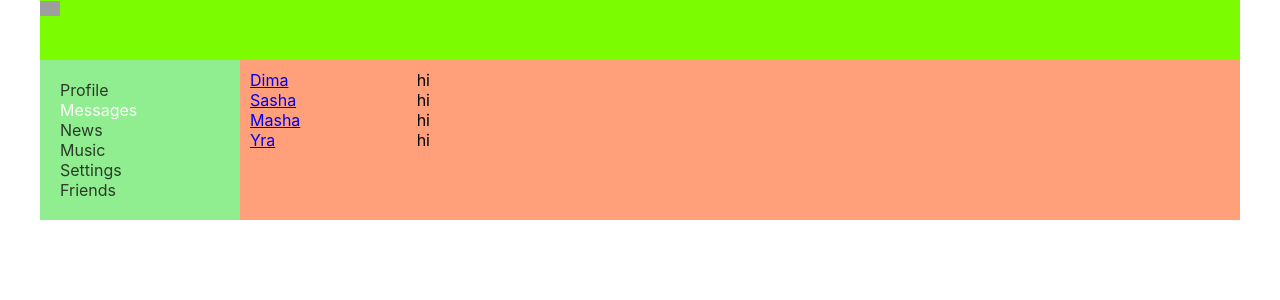
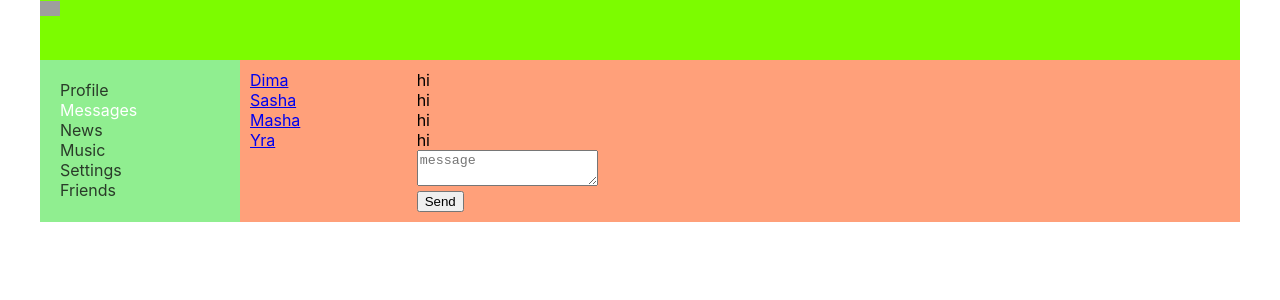
Before and after one commit to Ferzik857/social-network, a React (Create React App) app: page /Dialogs in a window 1280 px wide. Shown: the top 300 px of the page. Built offline with nearby package versions, Linux system fonts and the light colour scheme; grey boxes are pictures that could not be loaded.

Commit message:
send message

```diff
--- a/src/App.js
+++ b/src/App.js
@@ -21,7 +21,7 @@ const App = (props)=> {
 <Navbar/>
 <div className="app-warpper-content">
   <Route path="/Profile" render={() => <Profile PostData={props.PostData}  newPostText={props.newPostText} dispatch={props.dispatch} />}/>
-  <Route path="/Dialogs" render={() => <Dialogs messagesData={props.messagesData} dialogsData={props.dialogsData} />}/>
+  <Route path="/Dialogs" render={() => <Dialogs messagesData={props.messagesData} dialogsData={props.dialogsData}  newMessageBody={props.newMessageBody} dispatch={props.dispatch} />}/>
   <Route path="/News" render={News}/>
   <Route path="/Music" render={Music}/>
   <Route path="/Settings" render={Settings}/>
--- a/src/components/Dialogs/Dialogs.jsx
+++ b/src/components/Dialogs/Dialogs.jsx
@@ -16,6 +16,16 @@ const Dialogs = (props) => {
 
      let messageElements = props.messagesData.map( m => <Message message={m.message} />)
 
+
+     let newMessageBody = props.newMessageBody;
+     let onSendMessageClick=()=>{
+      props.dispatch({type:'SEND-MESSAGE'})
+     }
+     let onNewMessageChange=(e)=>{
+     let body = e.target.value;
+     props.dispatch({type:'UPDATE-NEW-MESSAGE-BODY', body:body})
+     }
+
    return <div className={b.dialog}>
 
          <div className={b.dialogsItems}>
@@ -23,7 +33,13 @@ const Dialogs = (props) => {
          </div>
 
          <div className={b.messages}>
-           {messageElements}
+          <div>{messageElements}</div>
+          <div>
+            <div><textarea value={newMessageBody}
+            onChange={onNewMessageChange}
+            placeholder="message"></textarea></div>
+            <div><button onClick={onSendMessageClick}>Send</button></div>
+          </div>
          </div>
 
    </div>
--- a/src/index.js
+++ b/src/index.js
@@ -11,7 +11,7 @@ import ReactDOM from "react-dom";
 let rerenderEntireTree = (status)=>{
     ReactDOM.render(
       <React.StrictMode>
-        <App PostData={store._state.PostData} dialogsData={store._state.dialogsData} messagesData={store._state.messagesData} dispatch={store.dispatch.bind(store)} newPostText={store._state.newPostText}/>
+        <App PostData={store._state.PostData} dialogsData={store._state.dialogsData} messagesData={store._state.messagesData} dispatch={store.dispatch.bind(store)} newPostText={store._state.newPostText} newMessageBody={store._state.newMessageBody}/>
       </React.StrictMode>,
       document.getElementById('root')
     );
--- a/src/redux/state.js
+++ b/src/redux/state.js
@@ -18,7 +18,9 @@ let store = {
    { id:3, name:"Masha"},
    { id:4, name:"Yra"}
  ],
- newPostText:""},
+ newPostText:"",
+ newMessageBody:""
+},
  getState(){
    return this._state;
  },
@@ -41,6 +43,14 @@ if(action.type === 'ADD-POST'){
   }else if (action.type === 'UPDATE-NEW-POST-TEXT'){
     this._state.newPostText = action.newText;
     this._callSubscriber(this._state);
+  }else if (action.type === 'UPDATE-NEW-MESSAGE-BODY'){
+    this._state.newMessageBody = action.body;
+    this._callSubscriber(this._state);
+  }else if (action.type === 'SEND-MESSAGE'){
+    let body = this._state.newMessageBody;
+    this._state.newMessageBody = "";
+    this._state.messagesData.push({id: 6, message: body});
+    this._callSubscriber(this._state);
   }
 }
 }
```
Also changed, not shown: 1 other file (tests, documents, lock files or other folders).
